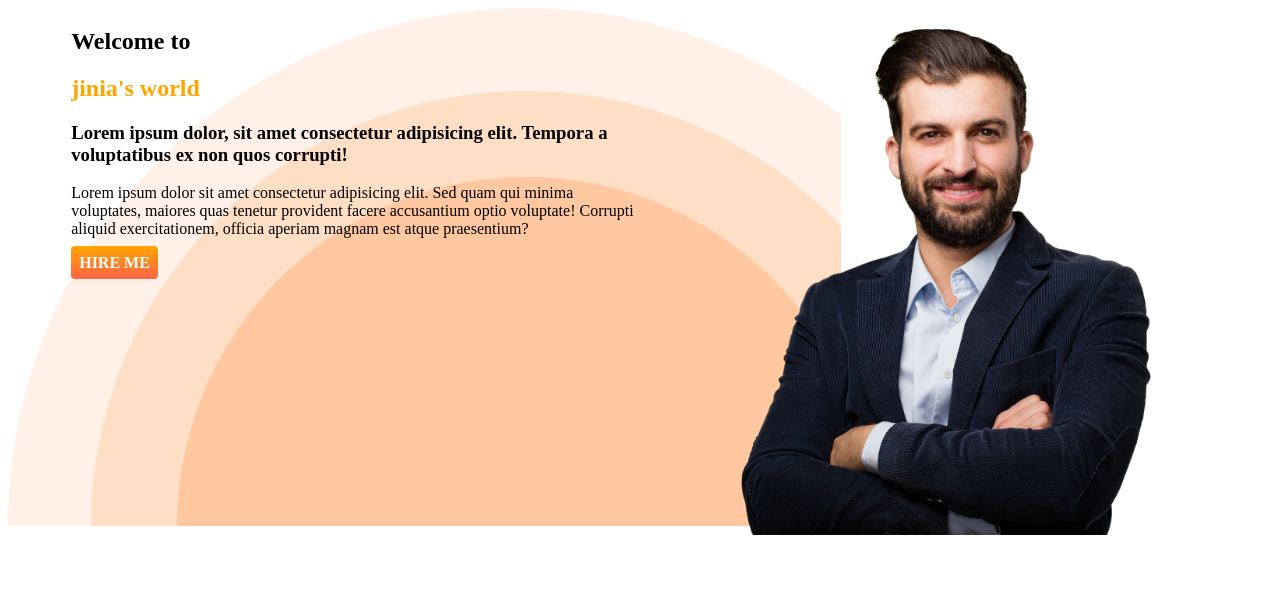
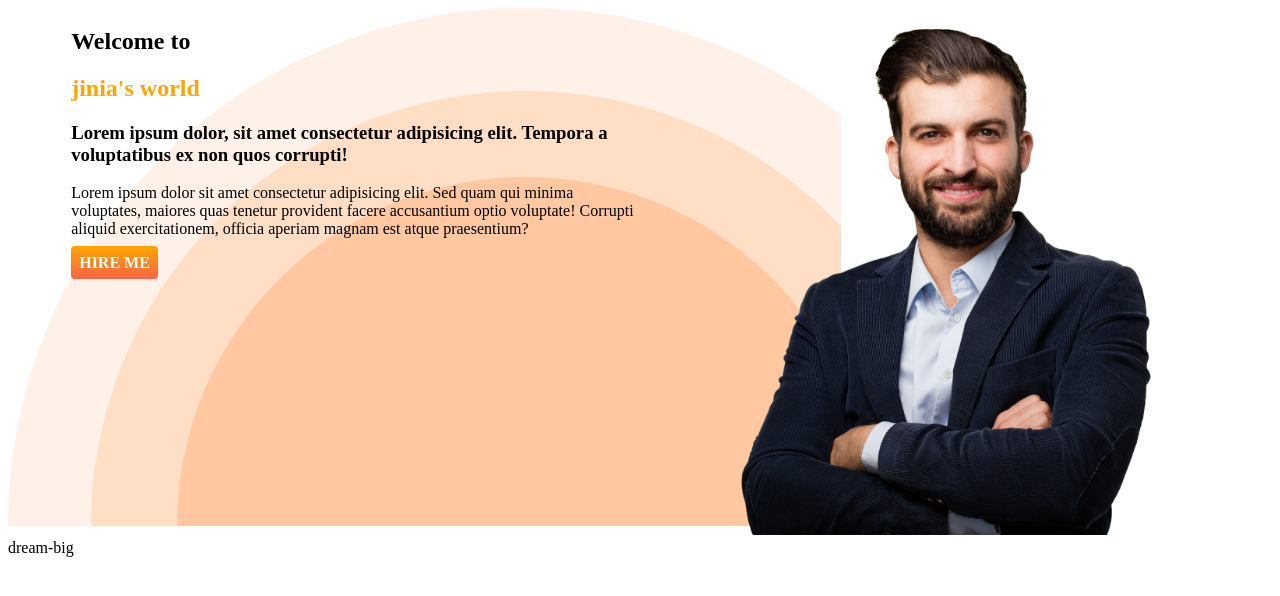
Before and after one commit to Jinia-jahan/developer-portfolio, a plain HTML site: page index.html in a window 1280 px wide. Drawn offline with Linux system fonts and the light colour scheme.

Commit message:
dream added

```diff
--- a/index.html
+++ b/index.html
@@ -19,6 +19,8 @@
             <img src="./developer-portfolio-main/images/hardy.png" alt="">
         </div>
     </section>
+    <section>
+        dream-big    </section>
 
 </body>
 </html>
```
